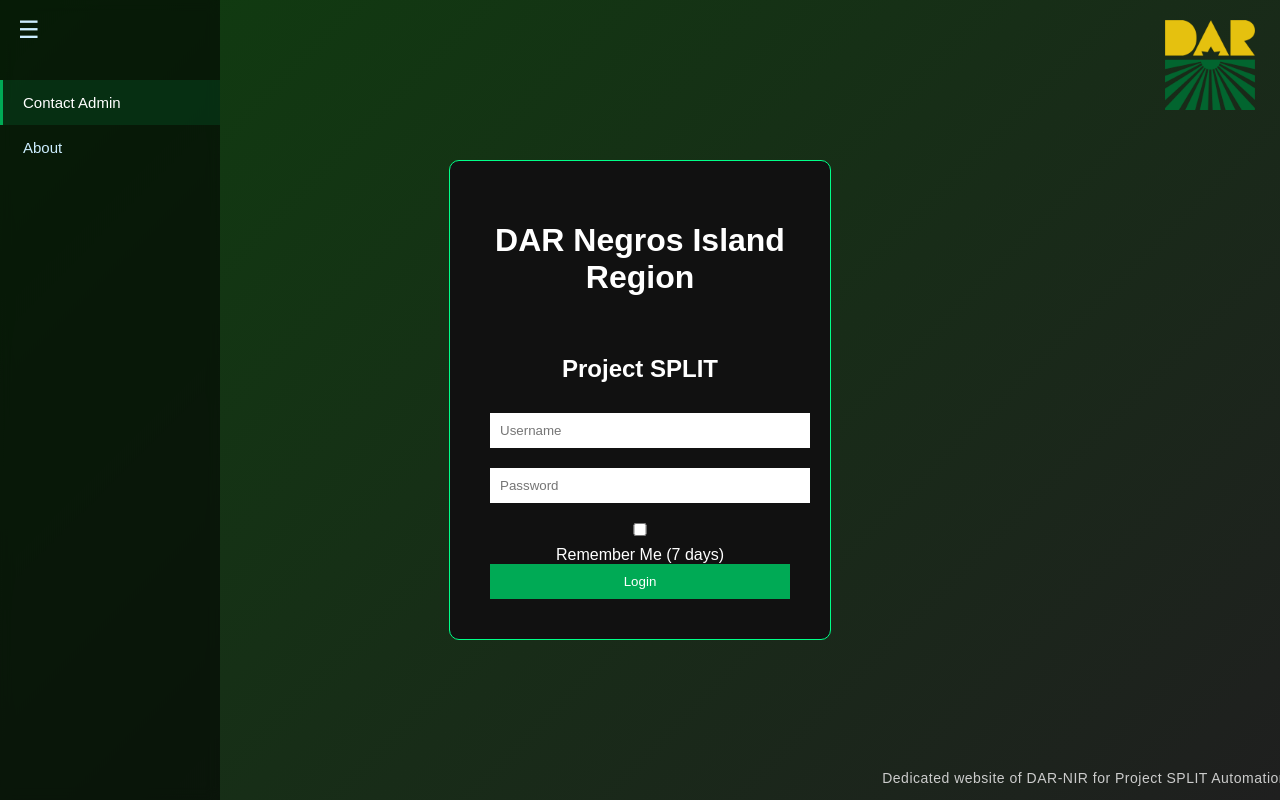
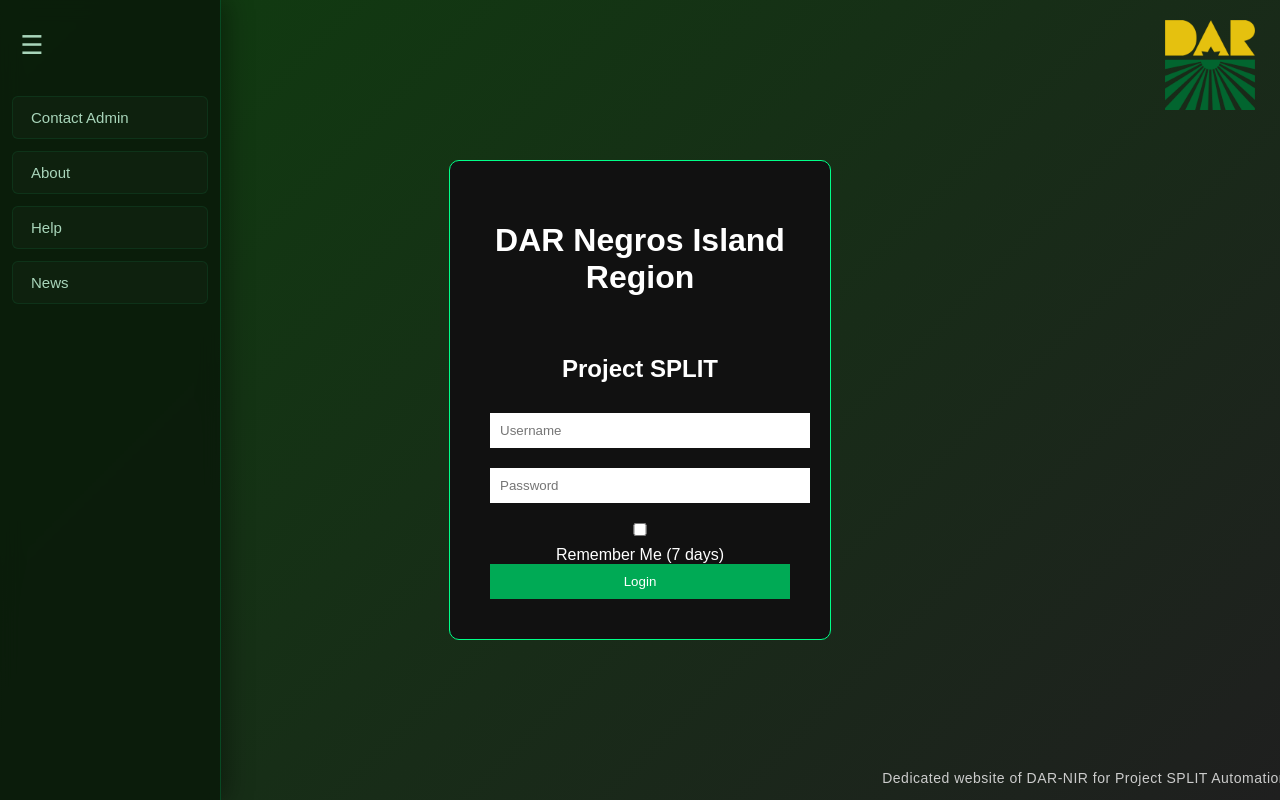
Before and after one commit to chachachann/SPLIT, a Flask app: page / in a window 1280 px wide. Run offline with Flask 3, Linux system fonts and the light colour scheme; parts of the project's set-up code (start-up, migrations or seed data) failed here and were passed over.

Commit message:
This is it for today 3/30/2026

```diff
--- a/static/styles.css
+++ b/static/styles.css
@@ -43,15 +43,21 @@ body {
     color: red;
 }
 
-/* SIDEBAR */
+
+/*Sidebar*/
 .sidebar {
     position: fixed;
     left: 0;
     top: 0;
     height: 100%;
     width: 220px;
-    background: rgba(0, 0, 0, 0.55);
-    backdrop-filter: blur(6px);
+
+    background: rgba(10, 25, 10, 0.85);
+    backdrop-filter: blur(10px);
+
+    border-right: 1px solid rgba(0, 255, 136, 0.2);
+    box-shadow: 5px 0 25px rgba(0,0,0,0.4);
+
     transition: 0.3s;
     display: flex;
     flex-direction: column;
@@ -65,17 +71,34 @@ body {
 /* HEADER (fix burger alignment) */
 .sidebar-header {
     display: flex;
-    align-items: center;
-    justify-content: flex-start; /* keep left always */
-    padding-left: 18px;
-    height: 60px;
+    align-items: center;      /* vertical centering */
+    justify-content: flex-start;
+
+    height: 70px;             /* slightly taller */
+    padding-left: 15px;
 }
 
 /* BURGER */
 .burger {
-    font-size: 24px;
-    color: #cceeff;
+    font-size: 20px;
+    color: #a8d5ba;
     cursor: pointer;
+
+    padding: 3px 8px;
+    border-radius: 6px;
+    transition: all 0.25s ease;
+
+    position: relative;
+    top: 10px; /* adjust between 1–3px if needed */
+    scale: 130%;
+}
+
+.burger:hover {
+    background: rgba(0, 255, 136, 0.08);
+    border: 1px solid rgba(0, 255, 136, 0.4);
+    color: #ffffff;
+
+    transform: scale(1.05);
 }
 
 /* MENU */
@@ -87,31 +110,35 @@ body {
 
 /* BUTTON BASE */
 .menu-btn {
-    background: transparent;
-    border: none;
-    color: #cceeff;
-    padding: 14px 20px;
+    background: rgba(255, 255, 255, 0.02);
+    border: 1px solid rgba(0, 255, 136, 0.08);
+    color: #a8d5ba;
+
+    padding: 12px 18px;
+    margin: 6px 12px;
+    border-radius: 6px;
+
     text-align: left;
     cursor: pointer;
     font-size: 15px;
-    transition: all 0.2s ease;
 
-    /* subtle separation */
-    border-left: 3px solid transparent;
+    transition: all 0.25s ease;
 }
 
 /* HOVER EFFECT */
 .menu-btn:hover {
-    background: rgba(255,255,255,0.06);
+    background: rgba(0, 255, 136, 0.08);
     color: #ffffff;
-    border-left: 3px solid rgba(0, 170, 85, 0.6);
+    border-left: 3px solid #00ff88;
+
+    padding-left: 25px; /* smooth slide */
 }
 
 /* ACTIVE (ONLY WHEN YOU SET IT IN HTML) */
 .menu-btn.active {
-    background: rgba(0, 170, 85, 0.15);
-    border-left: 3px solid #00aa55;
-    color: #ffffff;
+    background: rgba(0, 255, 136, 0.15);
+    border-left: 3px solid #00ff88;
+    color: white;
 }
 
 .menu-btn.active {
--- a/templates/login.html
+++ b/templates/login.html
@@ -13,8 +13,10 @@
     </div>
 
     <div class="menu">
-        <button class="menu-btn active">Contact Admin</button>
+        <button class="menu-btn">Contact Admin</button>
         <button class="menu-btn">About</button>
+        <button class="menu-btn">Help</button>
+        <button class="menu-btn">News</button>
     </div>
 </div>
 
```
